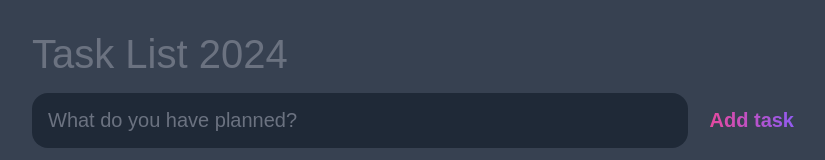
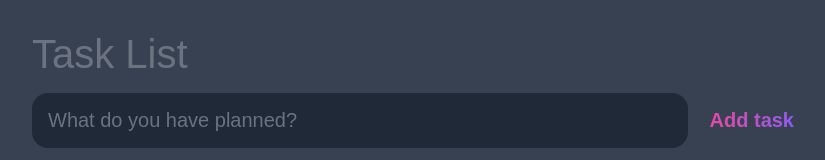
Before and after one commit to kartik-singhhh03/To-do-list, a plain HTML site: page index.html in a window 1280 px wide. Shown: the top 160 px of the page, without its empty margins (224-1049 px from the left). Drawn offline with Linux system fonts and the light colour scheme.

Commit message:
Update index.html
removed 2024

```diff
--- a/index.html
+++ b/index.html
@@ -11,7 +11,7 @@
 <body>
 
 	<header>
-		<h1>Task List 2024</h1>
+		<h1>Task List </h1>
 		<form id="new-task-form">
 			<input
 				type="text"
```
